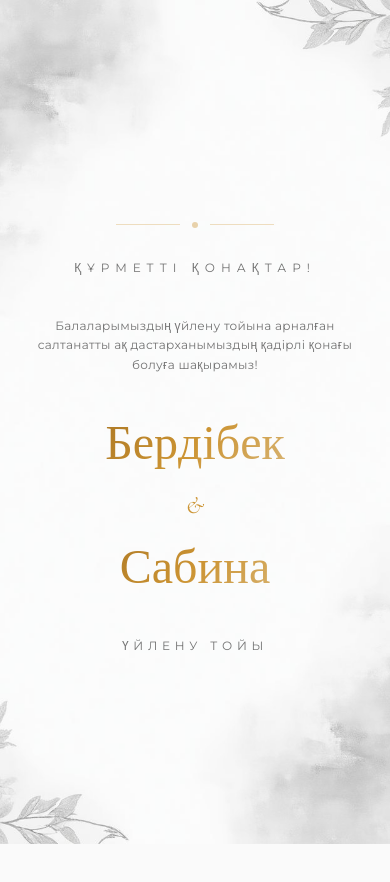
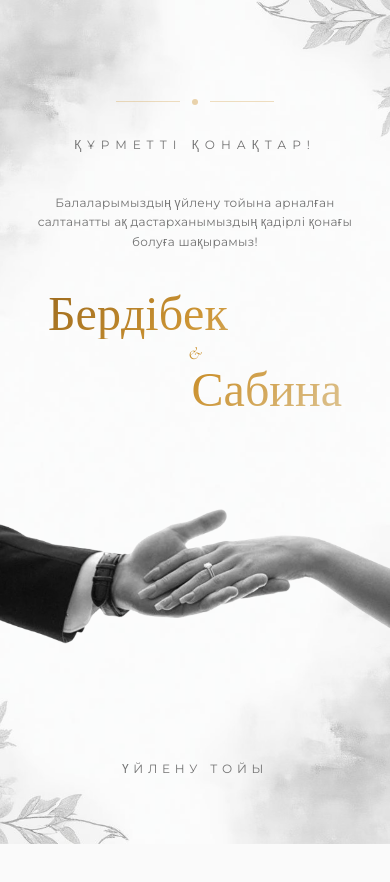
Before and after one commit to pakhlavonKh/wedding-invitation, a React (Vite) app: page / in a window 390 px wide. Shown: the top 882 px of the page. Built offline with nearby package versions, Linux system fonts and the light colour scheme; the HTML template or start-up script is replaced by a standard one.

Commit message:
hero anim

```diff
--- a/src/components/HeroSection.tsx
+++ b/src/components/HeroSection.tsx
@@ -1,5 +1,6 @@
 import { motion } from "framer-motion";
 import heroImage from "@/assets/wedding-hero.jpg";
+import handsImage from "@/assets/hands.png";
 import GoldDivider from "@/components/GoldDivider";
 
 const letterVariants = {
@@ -64,26 +65,38 @@ const HeroSection = () => {
         </motion.p>
 
         <div className="my-6">
-          <h1 className="text-display text-5xl md:text-7xl lg:text-8xl font-light gold-gradient-text leading-tight">
+          <h1 className="text-display text-5xl md:text-7xl lg:text-8xl font-light gold-gradient-text leading-none text-left md:text-center pl-6 md:pl-0">
             <AnimatedText text="Бердібек" />
           </h1>
           <motion.span
             initial={{ opacity: 0, scale: 0.5 }}
             animate={{ opacity: 1, scale: 1 }}
             transition={{ duration: 0.8, delay: 2.2 }}
-            className="text-display text-2xl md:text-3xl italic gold-text block my-4"
+            className="text-display text-lg md:text-3xl italic gold-text block my-0 md:my-4"
           >
             &
           </motion.span>
-          <h1 className="text-display text-5xl md:text-7xl lg:text-8xl font-light gold-gradient-text leading-tight">
+          <h1 className="text-display text-5xl md:text-7xl lg:text-8xl font-light gold-gradient-text leading-none text-right md:text-center pr-6 md:pr-0">
             <AnimatedText text="Сабина" startIndex={10} />
           </h1>
         </div>
 
+        {/* Animated hands with rings - raising from below - Mobile only */}
+        <motion.div
+          initial={{ opacity: 0, y: 100 }}
+          animate={{ opacity: 1, y: 0 }}
+          transition={{ duration: 1.2, delay: 3.2, ease: "easeOut" }}
+          className="flex justify-center md:hidden w-screen -mx-6"
+        >
+          <div className="relative w-full">
+            <img src={handsImage} alt="Couple hands with rings" className="w-full h-auto" />
+          </div>
+        </motion.div>
+
         <motion.p
           initial={{ opacity: 0 }}
           animate={{ opacity: 1 }}
-          transition={{ duration: 1, delay: 3.2 }}
+          transition={{ duration: 1, delay: 4.2 }}
           className="text-body text-xs uppercase tracking-[0.4em] text-muted-foreground mt-10"
         >
           Үйлену тойы
```
Also changed, not shown: src/assets/hands.png (added).
